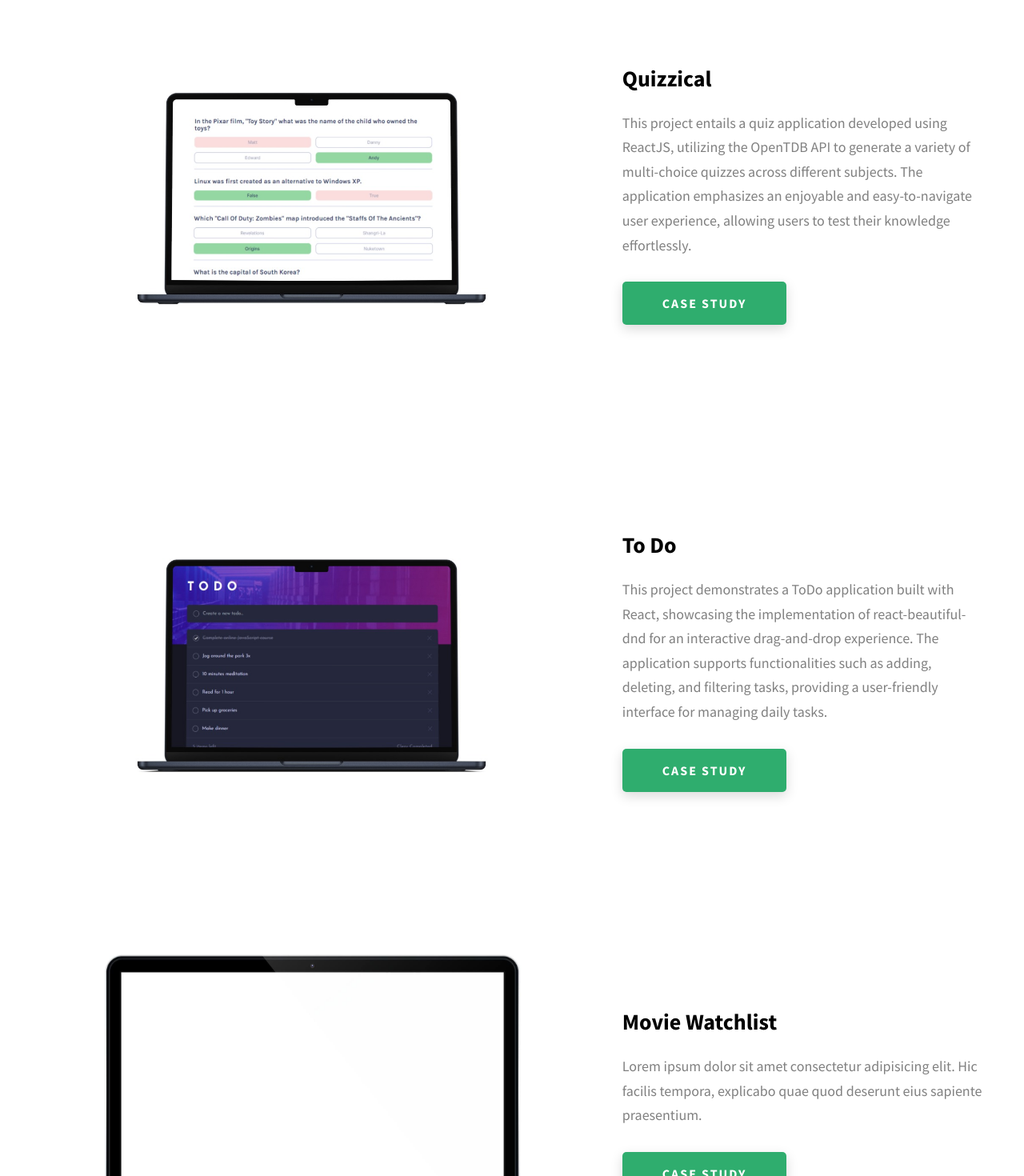
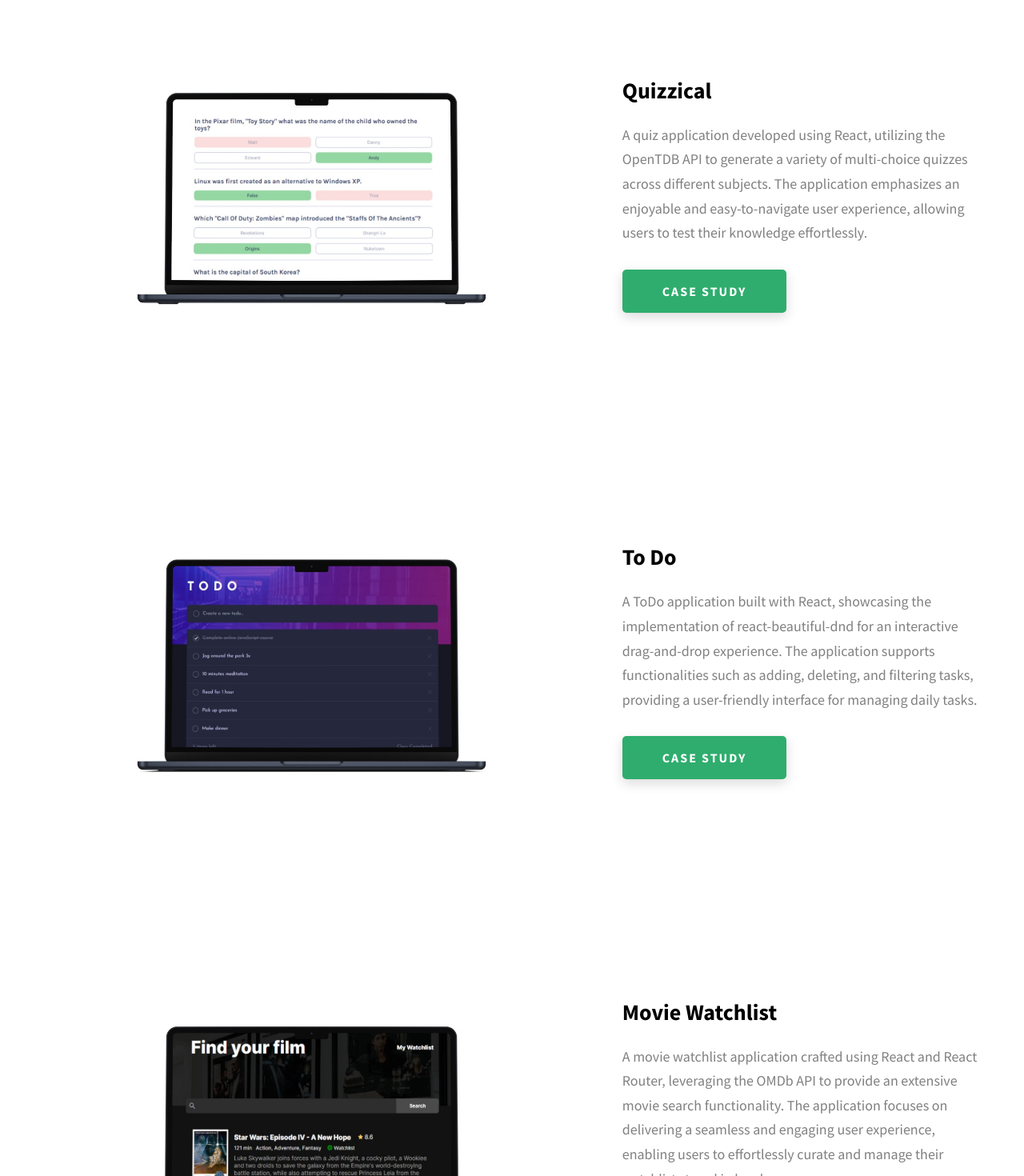
Before and after one commit to SaltySaff/portfolio-rr, a React (Vite) app: page / in a window 1280 px wide. Shown: the part 2260-3730 px from the top of the page at 80% size. Built offline with nearby package versions, Linux system fonts and the light colour scheme.

Commit message:
add final movie watchlist details

```diff
--- a/src/components/Projects.jsx
+++ b/src/components/Projects.jsx
@@ -1,6 +1,6 @@
-import projectMockup from "../assets/jpeg/project-mockup-example.jpeg";
 import quizzicalMockup from "../assets/jpeg/quizzical-mockup.jpg";
 import todoMockup from "../assets/jpeg/todo-mockup.jpg";
+import watchlistMockup from "../assets/jpeg/watchlist-mockup.jpg";
 import { Link } from "react-router-dom";
 
 export default function Projects() {
@@ -28,11 +28,11 @@ export default function Projects() {
             <div className="projects__row-content">
               <h3 className="projects__row-content-title">Quizzical</h3>
               <p className="projects__row-content-desc">
-                This project entails a quiz application developed using ReactJS,
-                utilizing the OpenTDB API to generate a variety of multi-choice
-                quizzes across different subjects. The application emphasizes an
-                enjoyable and easy-to-navigate user experience, allowing users
-                to test their knowledge effortlessly.
+                A quiz application developed using React, utilizing the OpenTDB
+                API to generate a variety of multi-choice quizzes across
+                different subjects. The application emphasizes an enjoyable and
+                easy-to-navigate user experience, allowing users to test their
+                knowledge effortlessly.
               </p>
 
               <Link
@@ -55,9 +55,9 @@ export default function Projects() {
             <div className="projects__row-content">
               <h3 className="projects__row-content-title">To Do</h3>
               <p className="projects__row-content-desc">
-                This project demonstrates a ToDo application built with React,
-                showcasing the implementation of react-beautiful-dnd for an
-                interactive drag-and-drop experience. The application supports
+                A ToDo application built with React, showcasing the
+                implementation of react-beautiful-dnd for an interactive
+                drag-and-drop experience. The application supports
                 functionalities such as adding, deleting, and filtering tasks,
                 providing a user-friendly interface for managing daily tasks.
               </p>
@@ -69,7 +69,7 @@ export default function Projects() {
           <div className="projects__row">
             <div className="projects__row-img-cont">
               <img
-                src={projectMockup}
+                src={watchlistMockup}
                 alt="Software Screenshot"
                 className="projects__row-img"
                 loading="lazy"
@@ -78,9 +78,12 @@ export default function Projects() {
             <div className="projects__row-content">
               <h3 className="projects__row-content-title">Movie Watchlist</h3>
               <p className="projects__row-content-desc">
-                Lorem ipsum dolor sit amet consectetur adipisicing elit. Hic
-                facilis tempora, explicabo quae quod deserunt eius sapiente
-                praesentium.
+                A movie watchlist application crafted using React and React
+                Router, leveraging the OMDb API to provide an extensive movie
+                search functionality. The application focuses on delivering a
+                seamless and engaging user experience, enabling users to
+                effortlessly curate and manage their watchlist stored in local
+                memory.
               </p>
               <Link
                 to="/movie-watchlist"
--- a/src/pages/MovieWatchlist.jsx
+++ b/src/pages/MovieWatchlist.jsx
@@ -1,4 +1,4 @@
-import todoImage from "../assets/png/todo.png"
+import watchlistImage from "../assets/png/watchlist.png";
 
 export default function MovieWatchlist() {
   return (
@@ -8,13 +8,11 @@ export default function MovieWatchlist() {
         <div className="project-cs-hero__content">
           <h1 className="heading-primary">Movie Watchlist</h1>
           <div className="project-cs-hero__info">
-            <p className="text-primary">
-              Keep track of your movie backlog!
-            </p>
+            <p className="text-primary">Keep track of your movie backlog!</p>
           </div>
           <div className="project-cs-hero__cta">
             <a
-              href="https://candid-kleicha-2cd693.netlify.app/"
+              href="https://silver-crostata-37f94e.netlify.app/"
               className="btn btn--bg"
               target="_blank"
               rel="noreferrer"
@@ -29,7 +27,7 @@ export default function MovieWatchlist() {
           <div className="project-details__content">
             <div className="project-details__showcase-img-cont">
               <img
-                src={todoImage}
+                src={watchlistImage}
                 alt="Project Image"
                 className="project-details__showcase-img"
               />
@@ -40,7 +38,13 @@ export default function MovieWatchlist() {
                   Project Overview
                 </h3>
                 <p className="project-details__desc-para">
-                Designed with user-friendliness in mind, this application allows you to effortlessly add, delete, filter, and even drag-and-drop your todos, making task management a breeze. Stay organized and boost productivity with ease using our intuitive web-based tool.
+                  Crafted with React and enhanced by React Router for seamless
+                  page navigation, Movie Watchlist is a robust and intuitive
+                  application that allows movie enthusiasts to search, explore,
+                  and manage their own personalized watchlist. Utilizing the
+                  comprehensive OMDb API, the application offers users the
+                  ability to search from a wide array of films, from classics to
+                  the latest releases.
                 </p>
               </div>
               <div className="project-details__tools-used">
@@ -50,8 +54,8 @@ export default function MovieWatchlist() {
                   <div className="skills__skill">CSS</div>
                   <div className="skills__skill">JavaScript</div>
                   <div className="skills__skill">React</div>
-                  <div className="skills__skill">Tailwind CSS</div>
-                  <div className="skills__skill">React Beautiful DND</div>
+                  <div className="skills__skill">React Router</div>
+                  <div className="skills__skill">OMDb API</div>
                 </div>
               </div>
               <div className="project-details__links">
--- a/src/pages/Quizzical.jsx
+++ b/src/pages/Quizzical.jsx
@@ -55,7 +55,7 @@ export default function Quizzical() {
                   <div className="skills__skill">CSS</div>
                   <div className="skills__skill">JavaScript</div>
                   <div className="skills__skill">React</div>
-                  <div className="skills__skill">API</div>
+                  <div className="skills__skill">OpenTDB API</div>
                 </div>
               </div>
               <div className="project-details__links">
```
Also changed, not shown: src/assets/jpeg/watchlist-mockup.jpg (added), src/assets/png/watchlist.png (added).
